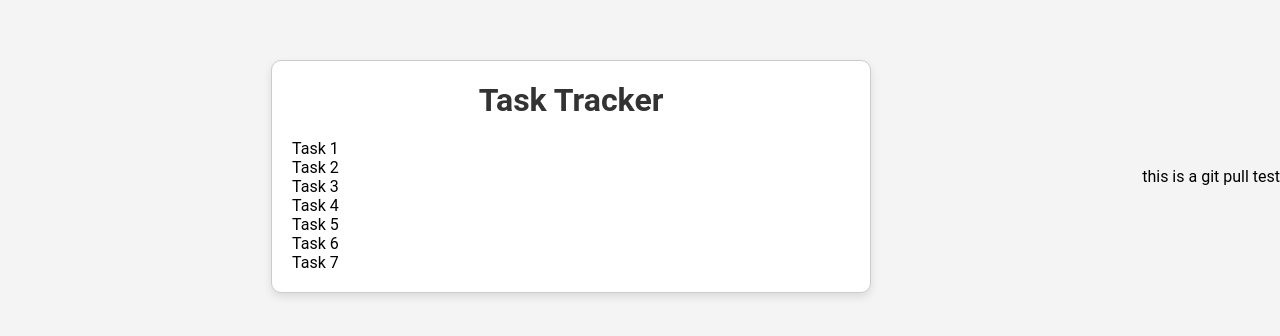
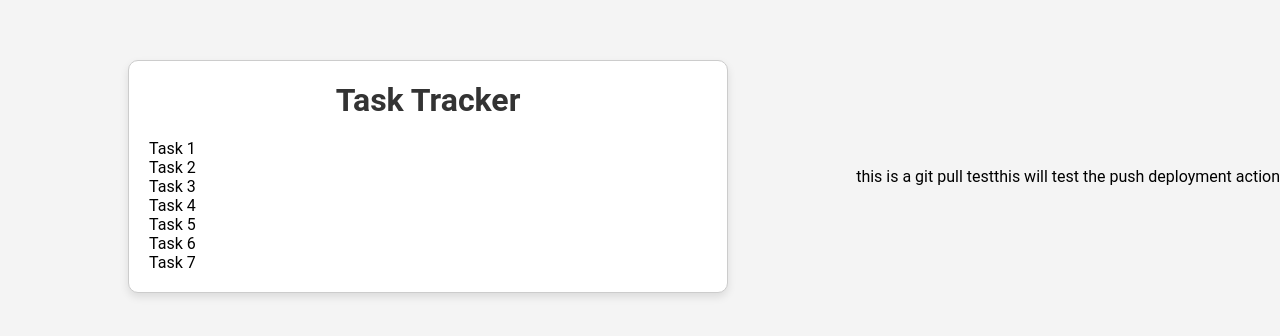
Before and after one commit to BaileyPelletier/task-tracker, a plain HTML site: page dist/index.html in a window 1280 px wide. Shown: the part 224-560 px from the top of the page. Drawn offline with Linux system fonts and the light colour scheme.

Commit message:
upldate yml and added line to index.html

```diff
--- a/dist/index.html
+++ b/dist/index.html
@@ -21,6 +21,7 @@
     </div>
 
     <p>this is a git pull test</p>
+    <p>this will test the push deployment action</p>
 
     <script src="script.js"></script>
   </body>
```
Also changed, not shown: 1 other file.
